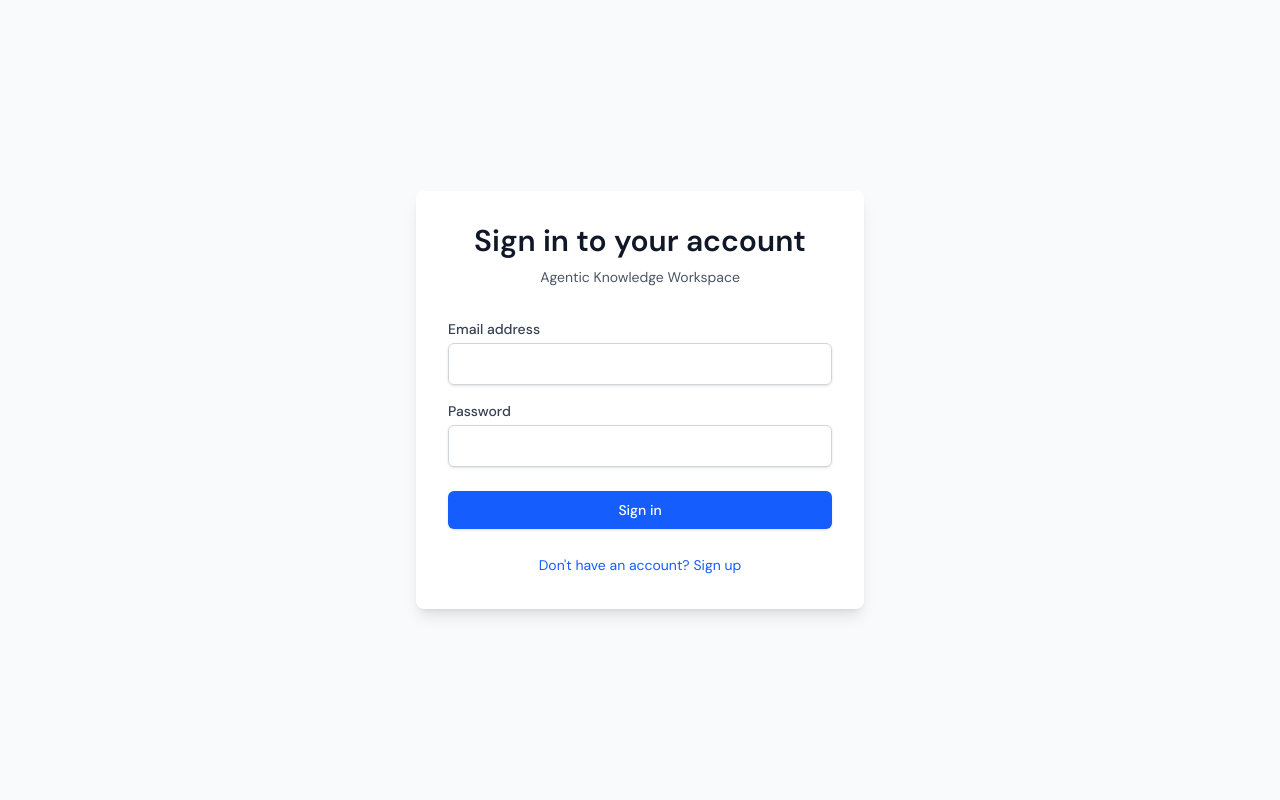
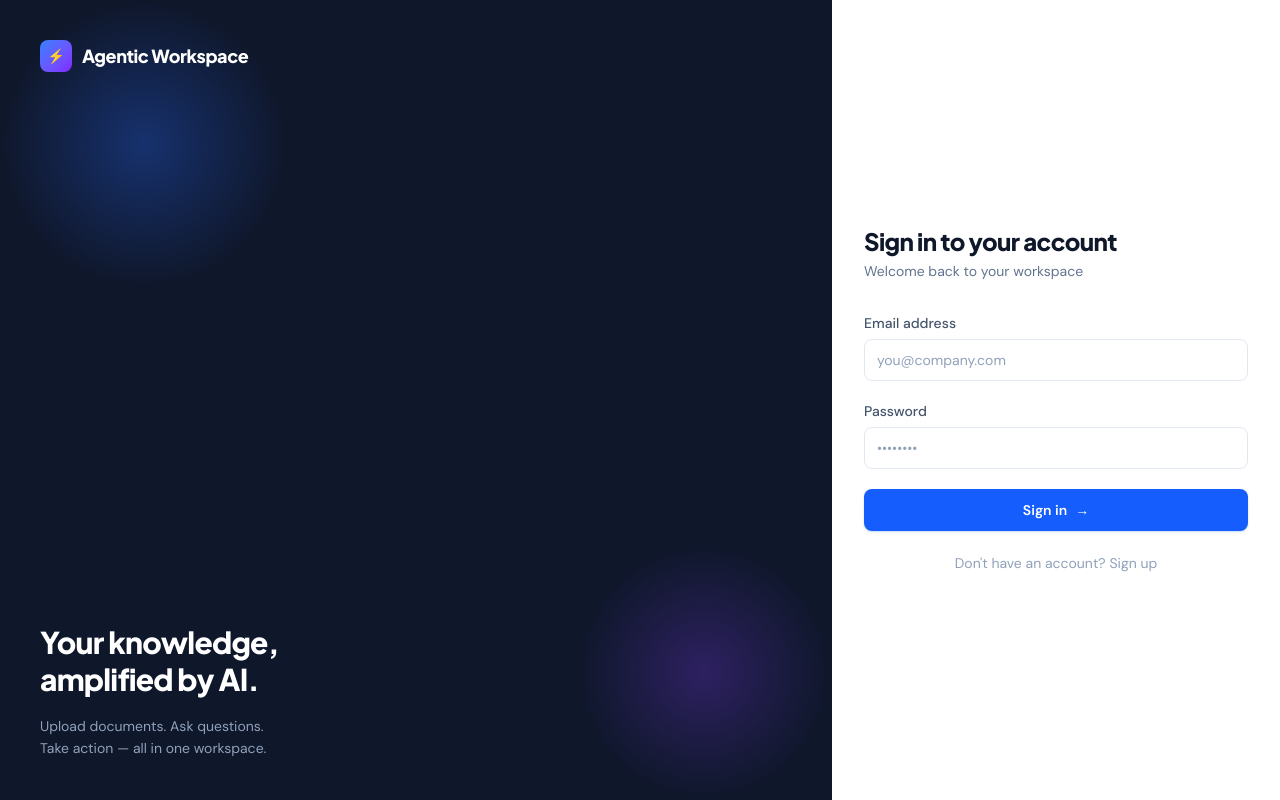
Before and after one commit to BitMastermind/Agentic-Knowledge-Workspace, a Next.js app in the folder frontend/: page /login in a window 1280 px wide. Built offline with nearby package versions, Linux system fonts and the light colour scheme; no server answers.

Commit message:
style: login page — split layout with dark brand left panel

```diff
--- a/frontend/app/login/page.tsx
+++ b/frontend/app/login/page.tsx
@@ -30,27 +30,53 @@ export default function LoginPage() {
   };
 
   return (
-    <div className="min-h-screen flex items-center justify-center bg-gray-50">
-      <div className="max-w-md w-full space-y-8 p-8 bg-white rounded-lg shadow-lg">
-        <div>
-          <h2 className="text-center text-3xl font-bold text-gray-900">
+    <div className="min-h-screen flex">
+      {/* Left panel — brand (hidden on mobile) */}
+      <div className="hidden md:flex flex-col justify-between flex-1 bg-slate-900 p-10 relative overflow-hidden">
+        {/* Gradient glows */}
+        <div className="absolute top-0 left-0 w-72 h-72 bg-[radial-gradient(circle,rgba(37,99,235,0.35)_0%,transparent_70%)] pointer-events-none" />
+        <div className="absolute bottom-0 right-0 w-64 h-64 bg-[radial-gradient(circle,rgba(124,58,237,0.28)_0%,transparent_70%)] pointer-events-none" />
+
+        {/* Brand */}
+        <div className="relative z-10 flex items-center gap-2.5">
+          <div className="w-8 h-8 rounded-lg bg-gradient-to-br from-blue-500 to-violet-600 flex items-center justify-center text-white text-sm">
+            ⚡
+          </div>
+          <span className="font-display text-lg font-extrabold text-white tracking-tight">
+            Agentic Workspace
+          </span>
+        </div>
+
+        {/* Tagline */}
+        <div className="relative z-10">
+          <h1 className="font-display text-3xl font-extrabold text-white tracking-tight leading-tight mb-4">
+            Your knowledge,<br />amplified by AI.
+          </h1>
+          <p className="text-slate-400 text-sm leading-relaxed max-w-xs">
+            Upload documents. Ask questions.<br />Take action — all in one workspace.
+          </p>
+        </div>
+      </div>
+
+      {/* Right panel — form */}
+      <div className="flex flex-col items-center justify-center w-full md:max-w-sm lg:max-w-md px-8 py-12 bg-white">
+        <div className="w-full max-w-sm">
+          <h2 className="font-display text-2xl font-extrabold text-slate-900 tracking-tight mb-1">
             {isLogin ? "Sign in to your account" : "Create new account"}
           </h2>
-          <p className="mt-2 text-center text-sm text-gray-600">
-            Agentic Knowledge Workspace
+          <p className="text-sm text-slate-500 mb-8">
+            {isLogin ? "Welcome back to your workspace" : "Join Agentic Workspace"}
           </p>
-        </div>
 
-        <form className="mt-8 space-y-6" onSubmit={handleSubmit}>
+          <form className="space-y-5" onSubmit={handleSubmit}>
             {error && (
-            <div className="bg-red-50 border border-red-200 text-red-700 px-4 py-3 rounded">
+              <div className="bg-red-50 border-l-4 border-red-500 text-red-700 px-4 py-3 rounded-lg text-sm">
                 {error}
               </div>
             )}
 
-          <div className="space-y-4">
             <div>
-              <label htmlFor="email" className="block text-sm font-medium text-gray-700">
+              <label htmlFor="email" className="block text-sm font-medium text-slate-600 mb-1.5">
                 Email address
               </label>
               <input
@@ -61,12 +87,13 @@ export default function LoginPage() {
                 required
                 value={email}
                 onChange={(e) => setEmail(e.target.value)}
-                className="mt-1 block w-full px-3 py-2 border border-gray-300 rounded-md shadow-sm focus:outline-none focus:ring-blue-500 focus:border-blue-500"
+                className="block w-full px-3 py-2.5 border border-slate-200 rounded-lg text-slate-900 placeholder:text-slate-400 text-sm focus:outline-none focus:ring-[3px] focus:ring-blue-500/15 focus:border-blue-500 transition-all duration-150 bg-white"
+                placeholder="you@company.com"
               />
             </div>
 
             <div>
-              <label htmlFor="password" className="block text-sm font-medium text-gray-700">
+              <label htmlFor="password" className="block text-sm font-medium text-slate-600 mb-1.5">
                 Password
               </label>
               <input
@@ -77,26 +104,25 @@ export default function LoginPage() {
                 required
                 value={password}
                 onChange={(e) => setPassword(e.target.value)}
-                className="mt-1 block w-full px-3 py-2 border border-gray-300 rounded-md shadow-sm focus:outline-none focus:ring-blue-500 focus:border-blue-500"
+                className="block w-full px-3 py-2.5 border border-slate-200 rounded-lg text-slate-900 placeholder:text-slate-400 text-sm focus:outline-none focus:ring-[3px] focus:ring-blue-500/15 focus:border-blue-500 transition-all duration-150 bg-white"
+                placeholder="••••••••"
               />
             </div>
-          </div>
 
-          <div>
             <button
               type="submit"
               disabled={loading}
-              className="w-full flex justify-center py-2 px-4 border border-transparent rounded-md shadow-sm text-sm font-medium text-white bg-blue-600 hover:bg-blue-700 focus:outline-none focus:ring-2 focus:ring-offset-2 focus:ring-blue-500 disabled:bg-gray-400"
+              className="w-full flex justify-center items-center gap-2 py-2.5 px-4 border border-transparent rounded-lg text-sm font-semibold text-white bg-blue-600 hover:bg-blue-700 focus:outline-none focus:ring-2 focus:ring-offset-2 focus:ring-blue-500 disabled:opacity-50 shadow-[0_1px_2px_rgba(37,99,235,0.25)] hover:shadow-[0_4px_12px_rgba(37,99,235,0.3)] transition-all duration-150"
             >
               {loading ? "Loading..." : isLogin ? "Sign in" : "Sign up"}
+              {!loading && <span>→</span>}
             </button>
-          </div>
 
             <div className="text-center">
               <button
                 type="button"
                 onClick={() => setIsLogin(!isLogin)}
-              className="text-sm text-blue-600 hover:text-blue-500"
+                className="text-sm text-slate-400 hover:text-slate-600 transition-colors"
               >
                 {isLogin
                   ? "Don't have an account? Sign up"
@@ -106,5 +132,6 @@ export default function LoginPage() {
           </form>
         </div>
       </div>
+    </div>
   );
 }
```
Lines whose indentation alone changed are shown as unchanged.
